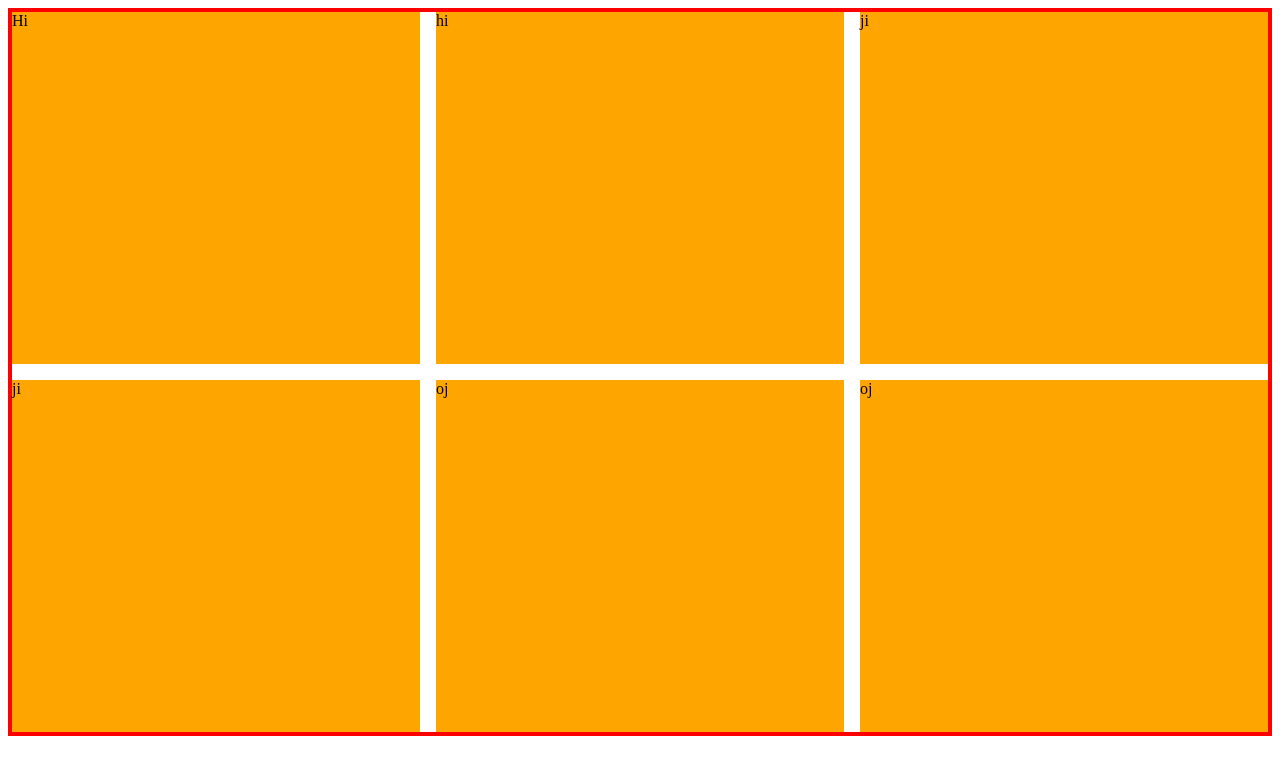
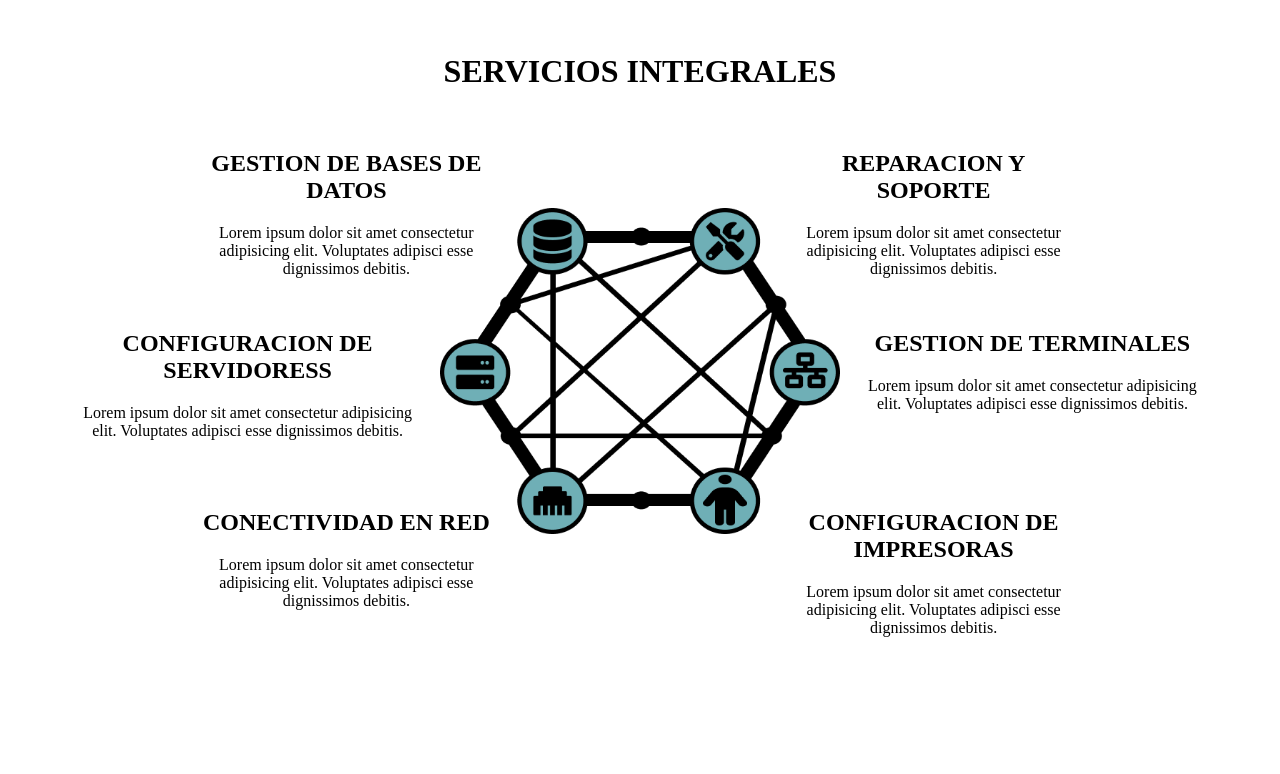
Before and after one commit to DiegoIBH/main-section, a plain HTML site: page index.html in a window 1280 px wide. Drawn offline with Linux system fonts and the light colour scheme.

Commit message:
partially finished

```diff
--- a/index.html
+++ b/index.html
@@ -10,12 +10,45 @@
 </head>
 <body>
     <main>
-        <div class="item1 items">Hi</div>
-        <div class="item2 items">hi</div>
-        <div class="item3 items">ji</div>
-        <div class="item4 items">ji</div>
-        <div class="item5 items">oj</div>
-        <div class="item6 items">oj</div>
+        <div class="items item1">
+            <h1>SERVICIOS INTEGRALES</h1>
+        </div>
+        <div class="items item2">
+            <div class="position-fix">
+                <h2>GESTION DE BASES DE DATOS</h2>
+                <p>Lorem ipsum dolor sit amet consectetur adipisicing elit. Voluptates adipisci esse dignissimos debitis.</p>
+            </div>
+        </div>
+        <div class="items item3">
+            <img src="./images/logos/Diagrama de servicios.png" alt="Services Diagram" class="diagram">
+        </div>
+        <div class="items item4">
+            <div class="position-fix-right">
+                <h2> REPARACION Y SOPORTE</h2>
+                <p>Lorem ipsum dolor sit amet consectetur adipisicing elit. Voluptates adipisci esse dignissimos debitis.</p>
+            </div>
+        </div>
+        <div class="items item5">
+            <h2>CONFIGURACION DE SERVIDORESS</h2>
+            <p>Lorem ipsum dolor sit amet consectetur adipisicing elit. Voluptates adipisci esse dignissimos debitis.</p>
+        </div>
+        <div class="items item6">
+            <h2>GESTION DE TERMINALES</h2>
+            <p>Lorem ipsum dolor sit amet consectetur adipisicing elit. Voluptates adipisci esse dignissimos debitis.</p>
+        </div>
+        <div class="items item7">
+            <div class="position-fix">
+                <h2>CONECTIVIDAD EN RED</h2>
+                <p>Lorem ipsum dolor sit amet consectetur adipisicing elit. Voluptates adipisci esse dignissimos debitis.</p>
+            </div>
+        </div>
+        <div class="items item8">
+            <div class="position-fix-right">
+                <h2>CONFIGURACION DE IMPRESORAS</h2>
+                <p>Lorem ipsum dolor sit amet consectetur adipisicing elit. Voluptates adipisci esse dignissimos debitis.</p>
+            </div>
+        </div>
+
     </main>
 
 </body>
--- a/style.css
+++ b/style.css
@@ -1,12 +1,46 @@
 
+img{
+    max-width: 100%;
+    height: auto;
+}
 main{
     display:grid;
-    grid-template-columns: repeat(3,1fr);
+    grid-template-columns: 1fr 1fr 1fr;
+    grid-template-rows: 1fr 2fr 2fr 2fr;
     gap: 1em;
-    height: 90vh;
-    margin: auto;
-    border: 4px solid red;
+    margin: 2em auto;
+    width: 90%;
 }
 .items{
-    background-color: orange;
+    text-align: center;
 }
+.item2, .item7{
+    display: flex;
+    justify-content: end;
+    z-index: 3;
+    width: 120%;
+}
+.item4, .item8{
+    display: flex;
+    justify-self:end;
+    z-index: 3;
+    width:120%;
+}
+.position-fix, .position-fix-right{
+    max-width: 70%;
+}
+
+.item1{
+    grid-column: 1/4;
+    text-align: center;
+}
+.item3{
+    grid-column: 2/3;
+    grid-row:2/5;
+}
+.diagram{
+    position: relative;
+    top: 15%;
+    left: 0;
+    min-width:400px
+}
```
